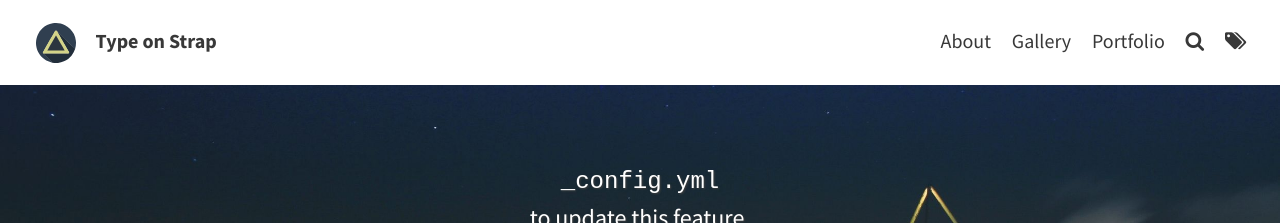
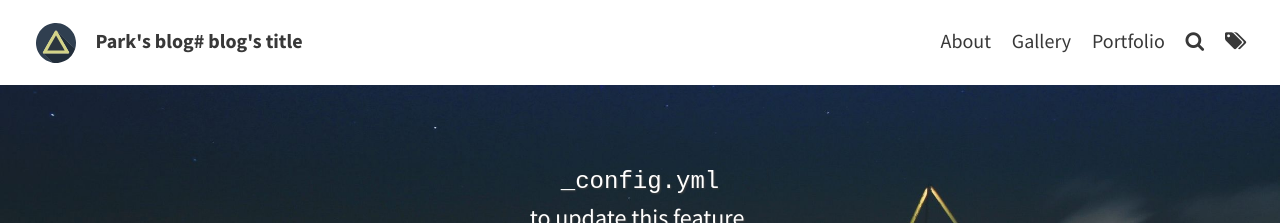
Before and after one commit to kkkhyunmo/kkkhyunmo.github.io, a Jekyll site: the page built from index.html, in a window 1280 px wide. Shown: the top 223 px of the page. Built offline with Jekyll 4.4.1, drawn with Linux system fonts in a browser that asks for light colours; the list of posts is cut into pages by our own code.

Commit message:
업데잇8

```diff
--- a/_config.yml
+++ b/_config.yml
@@ -8,7 +8,7 @@ description: "A website with blog posts and pages" # used by search engines
 # THEME-SPECIFIC CONFIGURATION
 theme_settings:
   # Meta
-  title: Type on Strap # blog's title
+  title: Park's blog# blog's title
   avatar: assets/img/triangle.svg
   favicon: assets/favicon.ico
   gravatar: # Email MD5 hash
```
